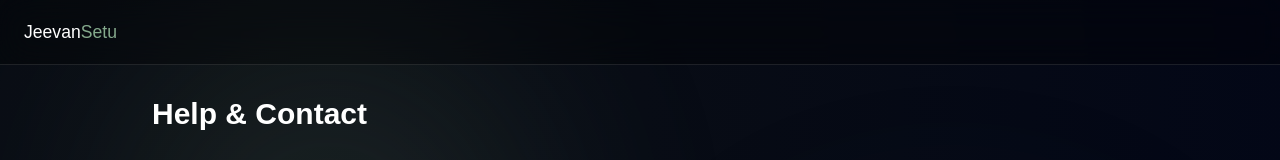
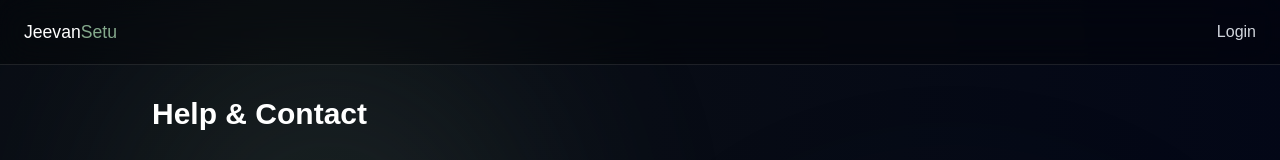
Before and after one commit to Charan-vamshi/jeevansetu-organ-donation-mvp, a Next.js app: page /help in a window 1280 px wide. Shown: the top 160 px of the page. Built offline with nearby package versions, Linux system fonts and the light colour scheme.

Commit message:
Fix navbar role rendering issue for production (Vercel)

```diff
--- a/components/navbar/Navbar.tsx
+++ b/components/navbar/Navbar.tsx
@@ -5,23 +5,26 @@ import { useEffect, useState } from "react";
 
 export default function Navbar() {
   const [role, setRole] = useState<string | null>(null);
-  const [loaded, setLoaded] = useState(false);
 
   useEffect(() => {
-    setRole(localStorage.getItem("role"));
-    setLoaded(true);
+    const storedRole = localStorage.getItem("role");
+    setRole(storedRole);
   }, []);
-
-  if (!loaded) return null;
 
   return (
     <nav className="fixed top-0 left-0 w-full z-50 bg-black/30 backdrop-blur-lg border-b border-white/10">
-      <div className="max-w-7xl mx-auto px-6 py-4 flex justify-between">
+      <div className="max-w-7xl mx-auto px-6 py-4 flex justify-between items-center">
 
         <img src="/logo.svg" alt="logo" className="h-8" />
 
         <div className="flex gap-6 text-gray-300">
 
+          {/* Show login if no role */}
+          {!role && (
+            <Link href="/login">Login</Link>
+          )}
+
+          {/* User */}
           {role === "user" && (
             <>
               <Link href="/dashboard">Dashboard</Link>
@@ -30,9 +33,17 @@ export default function Navbar() {
             </>
           )}
 
-          {role === "admin" && <Link href="/admin">Admin</Link>}
-          {role === "hospital" && <Link href="/hospital">Hospital</Link>}
+          {/* Admin */}
+          {role === "admin" && (
+            <Link href="/admin">Admin</Link>
+          )}
 
+          {/* Hospital */}
+          {role === "hospital" && (
+            <Link href="/hospital">Hospital</Link>
+          )}
+
+          {/* Logout */}
           {role && (
             <button
               onClick={() => {
@@ -43,6 +54,7 @@ export default function Navbar() {
               Logout
             </button>
           )}
+
         </div>
       </div>
     </nav>
```
